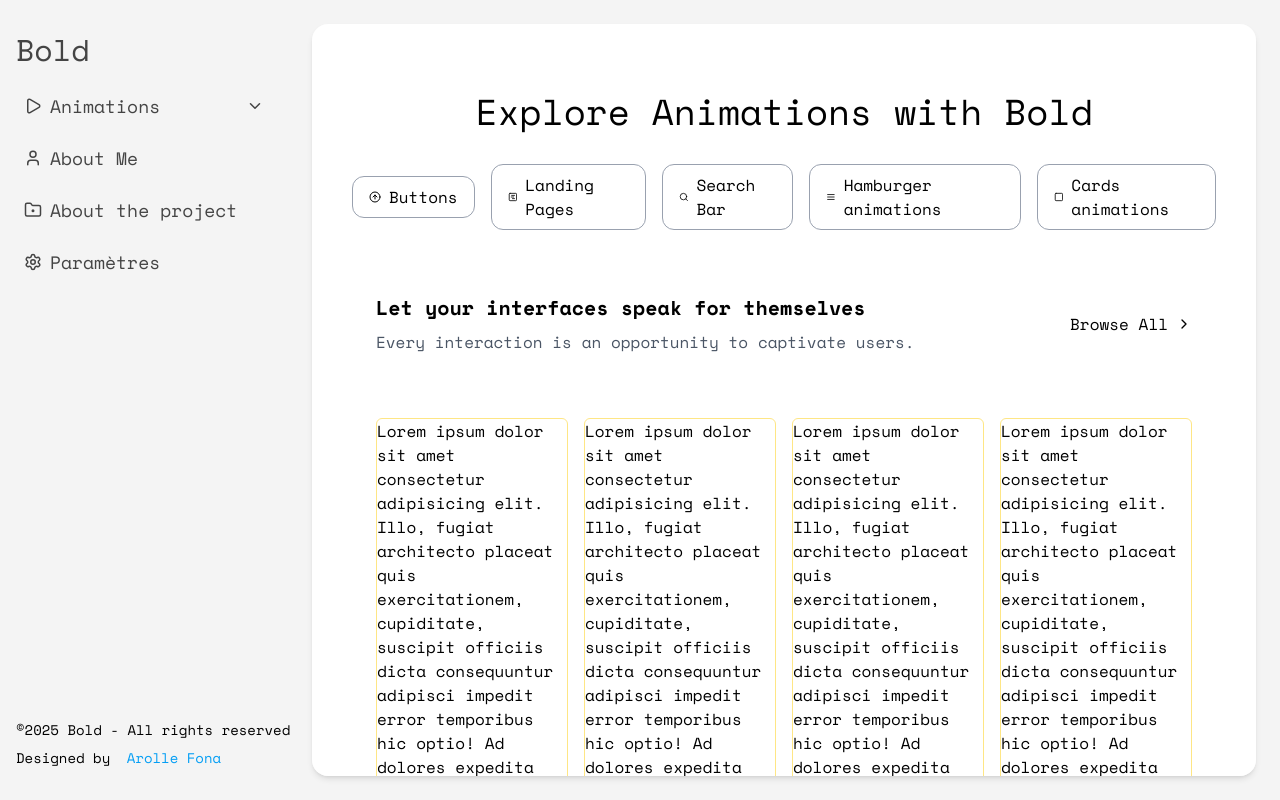
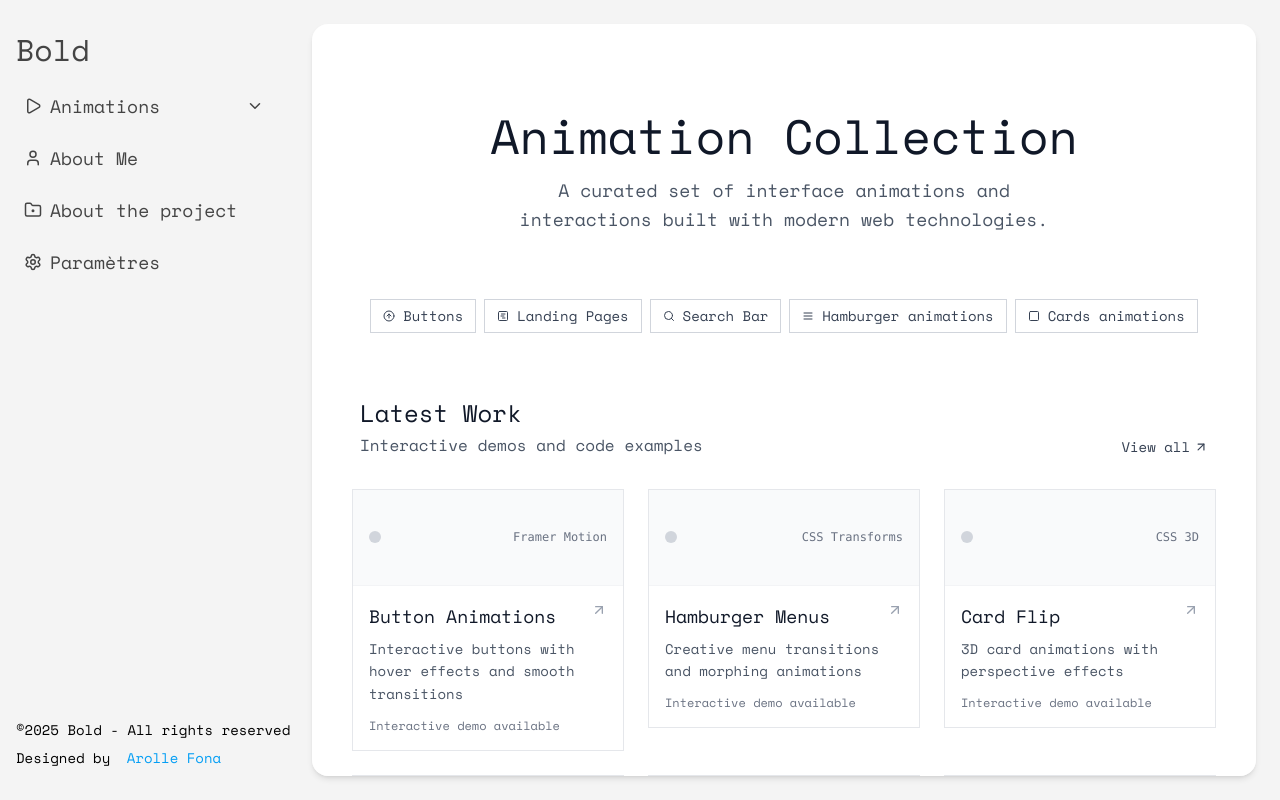
Before and after one commit to arolle11/animations-portfolio, a React (Vite) app: page / in a window 1280 px wide. Built offline with nearby package versions, Linux system fonts and the light colour scheme; a web font is replaced by a local one.

Commit message:
updates on home page

```diff
--- a/src/components/SideBar.tsx
+++ b/src/components/SideBar.tsx
@@ -27,6 +27,7 @@ const SideBar = () => {
     { name: "SearchAnimation", title: "Search Animation" },
     { name: "SwipeCard", title: "Swipe card" },
     { name: "PlayfulChips", title: "Playful Chips" },
+    { name: "MessagingAppInput", title: "Messaging App Input" },
   ];
   return (
     <div className="relative h-full">
--- /dev/null
+++ b/src/components/animations/MessagingAppInput.tsx
@@ -0,0 +1,10 @@
+const MessagingAppInput = () => {
+  return (
+    <div className="cursor-pointer flex justify-center items-center md:min-w-[500px] min-w-[300px] min-h-[500px] bg-[#f1f1f1] text-white gap-8 p-8 rounded-md">
+      Lorem ipsum dolor sit amet consectetur adipisicing elit. Quod, sed ut,
+      dolore reiciendis soluta ratione eligendi doloribus hic sequi aliquid sunt
+      molestias esse nostrum, in nihil vitae neque eveniet eum.
+    </div>
+  );
+};
+export default MessagingAppInput;
--- a/src/components/animations/SearchAnimation.tsx
+++ b/src/components/animations/SearchAnimation.tsx
@@ -115,7 +115,7 @@ const SearchAnimation = () => {
     setInputValue("");
   };
   return (
-    <div className=" cursor-pointer flex justify-center items-center md:min-w-[500px] min-w-[300px] min-h-[500px] bg-[#f1f1f1] text-white gap-8 p-8 rounded-md">
+    <div className="cursor-pointer flex justify-center items-center md:min-w-[500px] min-w-[300px] min-h-[500px] bg-[#f1f1f1] text-white gap-8 p-8 rounded-md">
       <AnimatePresence>
         <motion.div
           onMouseEnter={() => setIsHovered(true)}
--- a/src/pages/AnimationPage.tsx
+++ b/src/pages/AnimationPage.tsx
@@ -4,6 +4,7 @@ import { Link, useParams } from "react-router-dom";
 import ButtonAnimation from "../components/animations/ButtonAnimation";
 import CardFlip from "../components/animations/CardFlip";
 import HamburgerMenus from "../components/animations/HamburgerMenus";
+import MessagingAppInput from "../components/animations/MessagingAppInput";
 import PlayfulChips from "../components/animations/PlayfulChips";
 import SearchAnimation from "../components/animations/SearchAnimation";
 import SocialShare from "../components/animations/SocialShare";
@@ -69,6 +70,12 @@ const AnimationPage = () => {
       description: "Playful Chips Animation",
       tech: "Tailwind CSS, Framer Motion",
     },
+    MessagingAppInput: {
+      component: <MessagingAppInput />,
+      title: "Messaging App Input",
+      description: "Messaging App Input",
+      tech: "Tailwind CSS, Framer Motion",
+    },
   };
 
   const animation = name ? animations[name] : undefined;
--- a/src/pages/Home.tsx
+++ b/src/pages/Home.tsx
@@ -1,11 +1,12 @@
 import {
-  ChevronRight,
+  ArrowUpRight,
   CircleArrowUp,
   Menu,
   Search,
   Square,
   SquareChartGantt,
 } from "lucide-react";
+import { Link } from "react-router-dom";
 
 const Home = () => {
   const items = [
@@ -15,63 +16,142 @@ const Home = () => {
     { icon: <Menu size={12} />, label: "Hamburger animations" },
     { icon: <Square size={12} />, label: "Cards animations" },
   ];
+
+  const animations = [
+    {
+      name: "ButtonAnimation",
+      title: "Button Animations",
+      description:
+        "Interactive buttons with hover effects and smooth transitions",
+      tech: "Framer Motion",
+    },
+    {
+      name: "HamburgerMenus",
+      title: "Hamburger Menus",
+      description: "Creative menu transitions and morphing animations",
+      tech: "CSS Transforms",
+    },
+    {
+      name: "CardFlip",
+      title: "Card Flip",
+      description: "3D card animations with perspective effects",
+      tech: "CSS 3D",
+    },
+    {
+      name: "SearchAnimation",
+      title: "Search Animation",
+      description: "Expanding search with dynamic filtering",
+      tech: "React Hooks",
+    },
+    {
+      name: "SwipeCard",
+      title: "Swipe Card",
+      description: "Stack-based card interactions",
+      tech: "Gesture Handling",
+    },
+    {
+      name: "PlayfulChips",
+      title: "Selection Chips",
+      description: "Interactive multi-select components",
+      tech: "State Management",
+    },
+  ];
+
   return (
-    <div className="flex flex-col justify-center w-full min-h-screen px-4">
-      <h1 className="text-4xl text-center">Explore Animations with Bold</h1>
+    <div className="flex flex-col w-full min-h-screen px-4">
+      {/* Simple header */}
+      <div className="text-center py-16">
+        <h1 className="text-4xl md:text-5xl font-light text-gray-900 mb-4">
+          Animation Collection
+        </h1>
+        <p className="text-lg text-gray-600 max-w-xl mx-auto leading-relaxed">
+          A curated set of interface animations and interactions built with
+          modern web technologies.
+        </p>
+      </div>
 
-      {/* Responsive loop */}
-      <div className="flex flex-col sm:flex-row pt-8 gap-4 justify-center items-center">
+      {/* Category filters - simple and clean */}
+      <div className="flex flex-wrap justify-center gap-2 mb-16">
         {items.map((item, index) => (
           <span
             key={index}
-            className="flex items-center gap-2 rounded-xl border border-gray-400 px-4 py-2 hover:bg-gray-100 transition-transform transform hover:scale-105 cursor-pointer"
+            className="flex items-center gap-2 border border-gray-300 px-3 py-1.5 text-sm text-gray-700 hover:border-gray-400 transition-colors cursor-pointer"
           >
             {item.icon} {item.label}
           </span>
         ))}
       </div>
 
-      {/* Section en bas */}
-      <div className="w-full flex flex-col sm:flex-row justify-between items-center pt-16 px-6 text-center sm:text-left gap-4">
-        <div className="flex flex-col gap-2">
-          <h1 className="text-xl font-semibold">
-            Let your interfaces speak for themselves
-          </h1>
-          <span className="text-gray-600">
-            Every interaction is an opportunity to captivate users.
-          </span>
+      {/* Section intro */}
+      <div className="flex justify-between items-end mb-8 px-2">
+        <div>
+          <h2 className="text-2xl font-medium text-gray-900 mb-1">
+            Latest Work
+          </h2>
+          <p className="text-gray-600">Interactive demos and code examples</p>
         </div>
-        <p className="flex items-center gap-2 cursor-pointer hover:underline">
-          Browse All <ChevronRight size={16} />
-        </p>
+        <Link
+          to="/animations"
+          className="text-gray-700 hover:text-gray-900 text-sm flex items-center gap-1 group"
+        >
+          View all
+          <ArrowUpRight
+            size={14}
+            className="group-hover:translate-x-0.5 group-hover:-translate-y-0.5 transition-transform"
+          />
+        </Link>
       </div>
 
-      {/* animations */}
-      <div className="grid max:md-grid-flow-col md:grid-cols-4 gap-4 pt-16 px-6">
-        <div className=" border border-amber-200 rounded-md">
-          Lorem ipsum dolor sit amet consectetur adipisicing elit. Illo, fugiat
-          architecto placeat quis exercitationem, cupiditate, suscipit officiis
-          dicta consequuntur adipisci impedit error temporibus hic optio! Ad
-          dolores expedita magnam consequatur.
-        </div>
-        <div className=" border border-amber-200 rounded-md">
-          Lorem ipsum dolor sit amet consectetur adipisicing elit. Illo, fugiat
-          architecto placeat quis exercitationem, cupiditate, suscipit officiis
-          dicta consequuntur adipisci impedit error temporibus hic optio! Ad
-          dolores expedita magnam consequatur.
-        </div>
-        <div className=" border border-amber-200 rounded-md">
-          Lorem ipsum dolor sit amet consectetur adipisicing elit. Illo, fugiat
-          architecto placeat quis exercitationem, cupiditate, suscipit officiis
-          dicta consequuntur adipisci impedit error temporibus hic optio! Ad
-          dolores expedita magnam consequatur.
-        </div>
-        <div className=" border border-amber-200 rounded-md">
-          Lorem ipsum dolor sit amet consectetur adipisicing elit. Illo, fugiat
-          architecto placeat quis exercitationem, cupiditate, suscipit officiis
-          dicta consequuntur adipisci impedit error temporibus hic optio! Ad
-          dolores expedita magnam consequatur.
-        </div>
+      {/* Clean animations grid */}
+      <div className="grid grid-cols-1 md:grid-cols-2 lg:grid-cols-3 gap-6 mb-20">
+        {animations.map((animation) => (
+          <Link
+            key={animation.name}
+            to={`/animation/${animation.name}`}
+            className="group block"
+          >
+            <article className="border border-gray-200 bg-white hover:shadow-sm transition-all duration-200">
+              {/* Simple header area */}
+              <div className="h-24 bg-gray-50 border-b border-gray-100 flex items-center justify-between px-4">
+                <div className="w-3 h-3 rounded-full bg-gray-300"></div>
+                <span className="text-xs text-gray-500 font-mono">
+                  {animation.tech}
+                </span>
+              </div>
+
+              {/* Content */}
+              <div className="p-4">
+                <div className="flex items-start justify-between mb-2">
+                  <h3 className="text-lg font-medium text-gray-900 group-hover:text-gray-700 transition-colors">
+                    {animation.title}
+                  </h3>
+                  <ArrowUpRight
+                    size={16}
+                    className="text-gray-400 group-hover:text-gray-600 group-hover:translate-x-0.5 group-hover:-translate-y-0.5 transition-all flex-shrink-0 ml-2"
+                  />
+                </div>
+
+                <p className="text-gray-600 text-sm leading-relaxed mb-3">
+                  {animation.description}
+                </p>
+
+                <div className="text-xs text-gray-500">
+                  Interactive demo available
+                </div>
+              </div>
+            </article>
+          </Link>
+        ))}
+      </div>
+
+      {/* Simple footer section */}
+      <div className="text-center py-12 border-t border-gray-100">
+        <p className="text-gray-600 mb-4">
+          More animations and experiments coming soon
+        </p>
+        <button className="border border-gray-300 px-6 py-2 text-gray-700 hover:border-gray-400 hover:bg-gray-50 transition-colors">
+          Get Updates
+        </button>
       </div>
     </div>
   );
```
